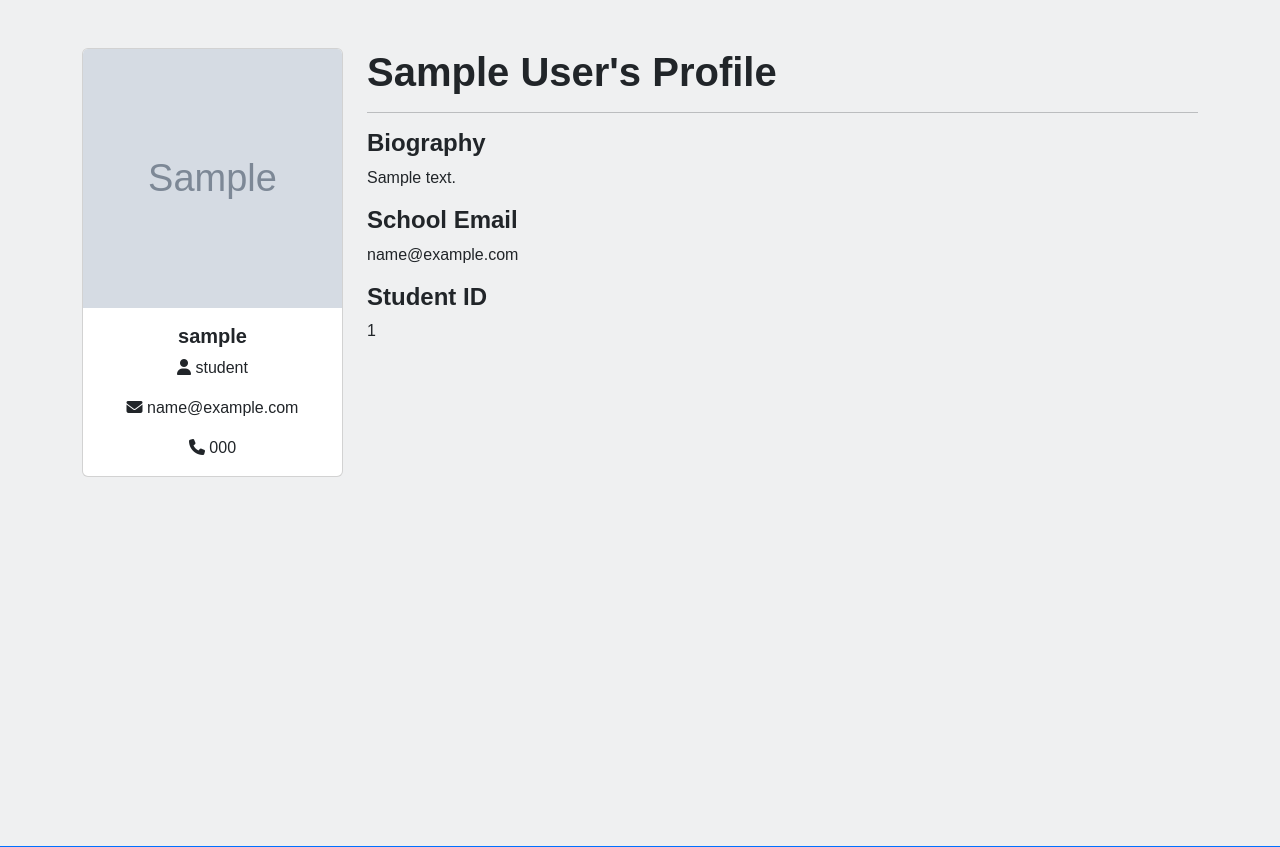
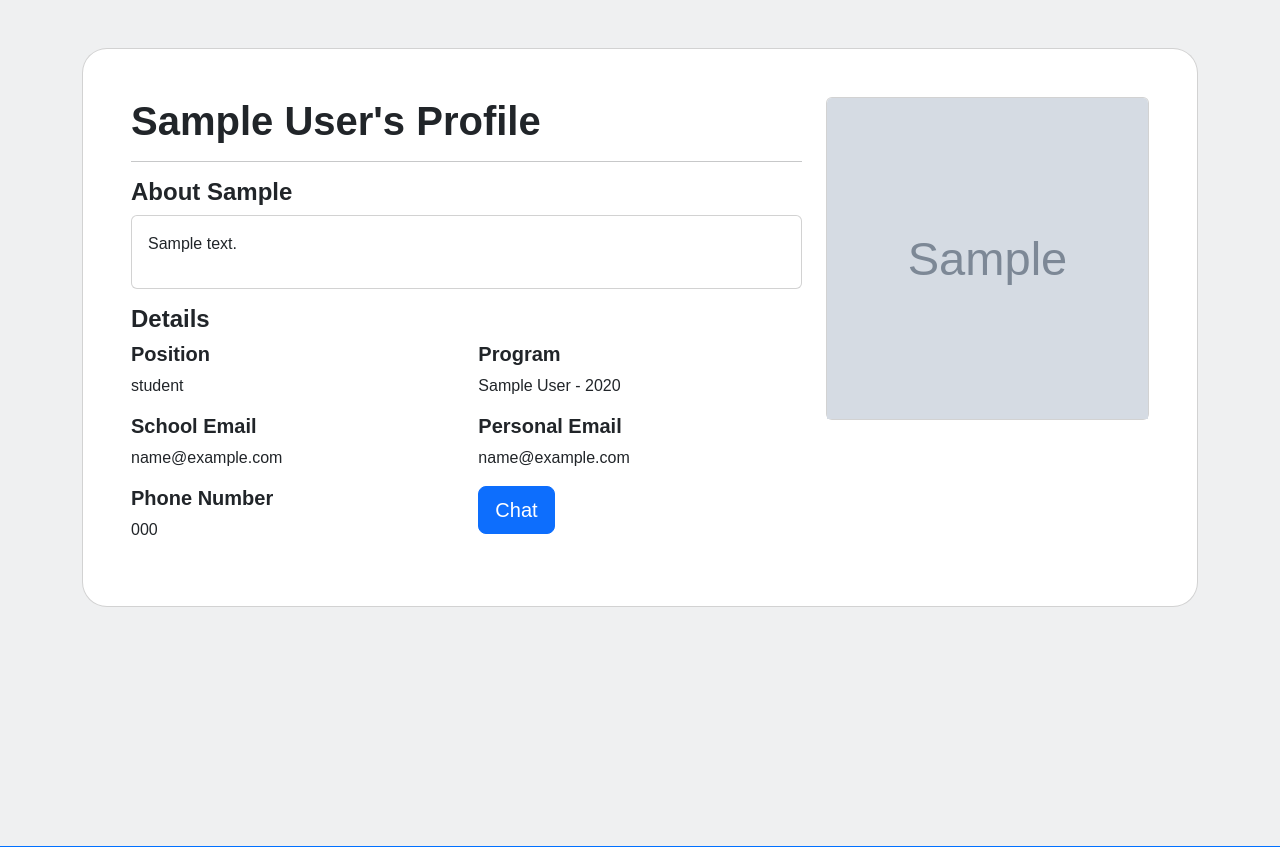
Before and after one commit to coopersully/law_app, a Django app: a page that uses templates/user.html in a window 1280 px wide. Shown: the part 76-923 px from the top of the page. Run offline with Django 4.2, Linux system fonts and the light colour scheme; a user stored in the database is signed in; tables that the repository leaves empty hold one stand-in row (values such as "Sample post"); grey boxes marked "Sample" are stand-in pictures; parts of the project's set-up code (start-up, migrations or seed data) failed here and were passed over; some libraries are stand-ins or nearby versions.

Commit message:
Restyle user page
- Fixed issue #6

```diff
--- a/templates/user.html
+++ b/templates/user.html
@@ -7,42 +7,70 @@
 
 {% block content %}
     <div class="container my-5 full-screen-h">
+        <div class="card border-25 px-5 py-5">
             <div class="row">
-            <div class="col-md-3">
-                <div class="card">
-                    {% if user.profile_pic %}
-                        <img src="{{ user.profile_pic.url }}" class="card-img-top profile-pic"
-                             alt="{{ user.first_name }} {{ user.last_name }}">
+                <div class="col-md-8">
+                    <h1>{{ person.first_name }} {{ person.last_name }}'s Profile</h1>
+                    <hr>
+                    <h4>About {{ person.first_name }}</h4>
+                    <div class="card mb-3">
+                        <div class="card-body">
+                            <p>
+                                {% if person.bio %}
+                                    {{ person.bio }}
                                 {% else %}
-                        <img src="{% static 'images/default_profile_pic.jpg' %}" class="card-img-top profile-pic"
-                             alt="{{ user.first_name }} {{ user.last_name }}">
+                                    A navigator at heart, but a {{ person.role }} in life.
                                 {% endif %}
-                    <div class="card-body text-center">
-                        <h5 class="card-title">{{ person.username }}</h5>
-                        <p class="card-text">
-                            <i class="fas fa-user"></i> {{ person.role }}
-                        </p>
-                        <p class="card-text">
-                            <i class="fas fa-envelope"></i> {{ person.email }}
-                        </p>
-                        <p class="card-text">
-                            <i class="fas fa-phone"></i> {{ person.phone_number }}
                             </p>
                         </div>
                     </div>
+                    <h4>Details</h4>
+                    <div class="row">
+                        <div class="col-md-6">
+                            <h5>Position</h5>
+                            <p>{{ person.role }}</p>
                         </div>
-            <div class="col-md-9">
-                <h1>{{ person.first_name }} {{ person.last_name }}'s Profile</h1>
-                <hr>
-                <h4>Biography</h4>
-                <p>{{ person.bio }}</p>
-                <h4>School Email</h4>
+                        <div class="col-md-6">
+                            <h5>Program</h5>
+                            <p>{{ person.program }}</p>
+                        </div>
+                    </div>
+                    <div class="row">
+                        <div class="col-md-6">
+                            <h5>School Email</h5>
                             <p>{{ person.school_email }}</p>
-                {% if person.role == 'student' %}
-                    <h4>Student ID</h4>
-                    <p>{{ person.student_id }}</p>
+                        </div>
+                        <div class="col-md-6">
+                            <h5>Personal Email</h5>
+                            <p>{{ person.email }}</p>
+                        </div>
+                    </div>
+                    <div class="row">
+                        <div class="col-md-6">
+                            <h5>Phone Number</h5>
+                            <p>{{ person.phone_number }}</p>
+                        </div>
+                        <div class="col-md-6">
+                            <a class="btn btn-lg btn-primary btn-rounded" disabled>Chat</a>
+                        </div>
+                    </div>
+                </div>
+                <div class="col-md-4">
+                    <div class="card">
+                        {% if user.profile_pic %}
+                            <img src="{{ user.profile_pic.url }}"
+                                 class="card-img-top profile-pic"
+                                 alt="{{ user.first_name }} {{ user.last_name }}"
+                            >
+                        {% else %}
+                            <img src="{% static 'images/default_profile_pic.jpg' %}"
+                                 class="card-img-top profile-pic"
+                                 alt="{{ user.first_name }} {{ user.last_name }}"
+                            >
                         {% endif %}
                     </div>
                 </div>
             </div>
+        </div>
+    </div>
 {% endblock %}
```
Lines whose indentation alone changed are shown as unchanged.
